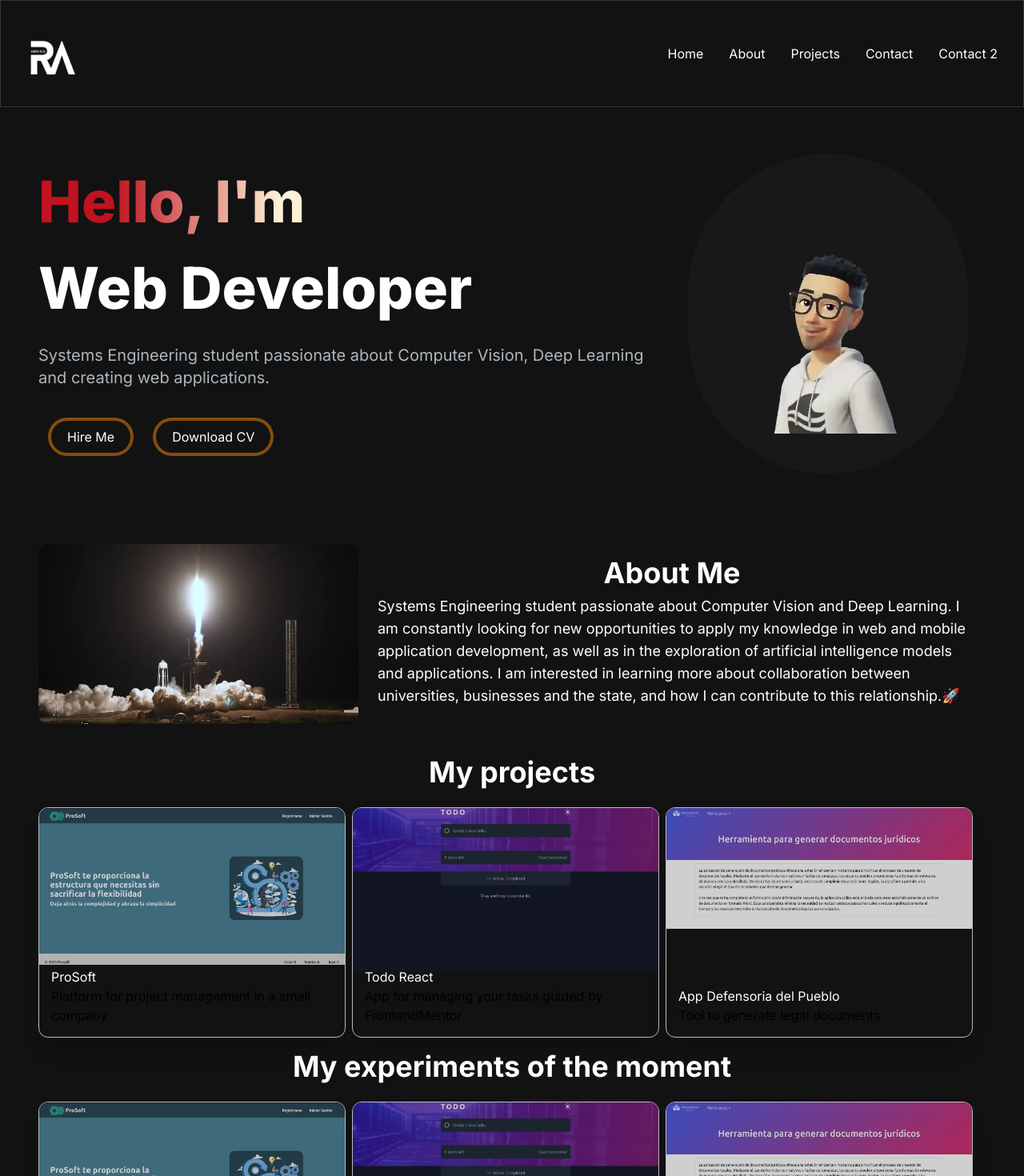
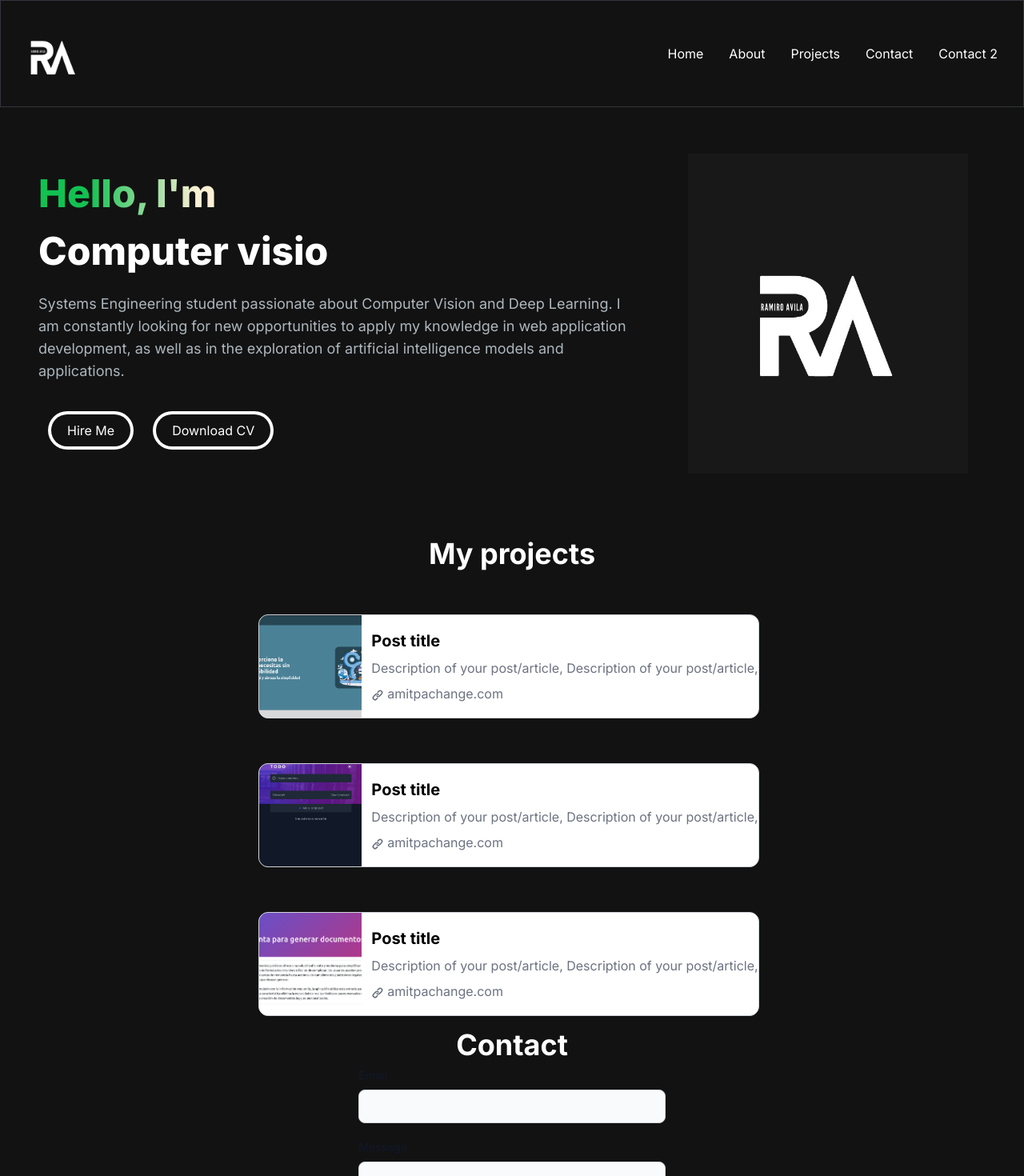
Before and after one commit to ramiro999/Portfolio, a Next.js app: page / in a window 1280 px wide. Shown: the top 1470 px of the page at 80% size. Built offline with nearby package versions, Linux system fonts and the light colour scheme.

Commit message:
wip in section one and projects

```diff
--- a/src/app/components/Projects/ProjectsSection.tsx
+++ b/src/app/components/Projects/ProjectsSection.tsx
@@ -26,23 +26,45 @@ export const Features = [
 
 const ProjectsSection: React.FC = () => {
   return (
-    <section className="flex flex-wrap">
+    <section className="">
         <h2 className="container mt-4 mb-2 text-2xl sm:text-4xl text-center font-bold text-white">
           My projects
         </h2>
         {Features.map((feature, index) => (
             <div key={index} className="da mr-2 mt-4 relative flex flex-col-1 justify-center">
-              <div className="group relative m-0 flex h-72 w-96 rounded-xl shadow-xl ring-gray-900/5 sm:mx-auto sm:max-w-lg">
-                <div className="h-full w-full overflow-hidden rounded-xl border border-gray-200 opacity-80 transition duration-300 ease-in-out group-hover:opacity-100 dark:border-gray-700 dark:opacity-70">
-                  <img src={feature.imgP} className="project-img" alt="Project"/>
-                </div>
-                <div className="absolute bottom-0 z-20 m-0 pb-4 ps-4 transition duration-300 ease-in-out group-hover:-translate-y-1 group-hover:translate-x-3 group-hover:scale-110">
+              <div className=" max-w-2xl mx-auto mt-10">
 
-                <h2 className= "text-white text-bold">{feature.title}</h2>
-                <p className="project-description">{feature.description}</p>
+                <div className="flex gap-3 bg-white border border-gray-300 rounded-xl overflow-hidden items-center justify-start">
+
+                  <div className="relative w-32 h-32 flex-shrink-0">
+                    <img src={feature.imgP} className="absolute left-0 top-0 w-full h-full object-cover object-center transition duration-50"/>
+                  </div>
+
+                  <div className="flex flex-col gap-2 py-2">
+
+                    <p className="text-xl font-bold">Post title</p>
+
+                    <p className="text-gray-500">
+                      Description of your post/article,
+                      Description of your post/article,
+                    </p>
+
+                    <span className="flex items-center justify-start text-gray-500">
+                      <svg className="w-4 h-4 mr-1 mt-1" fill="currentColor" viewBox="0 0 20 20" xmlns="http://www.w3.org/2000/svg">
+                        <path fill-rule="evenodd" d="M12.586 4.586a2 2 0 112.828 2.828l-3 3a2 2 0 01-2.828 0 1 1 0 00-1.414 1.414 4 4 0 005.656 0l3-3a4 4 0 00-5.656-5.656l-1.5 1.5a1 1 0 101.414 1.414l1.5-1.5zm-5 5a2 2 0 012.828 0 1 1 0 101.414-1.414 4 4 0 00-5.656 0l-3 3a4 4 0 105.656 5.656l1.5-1.5a1 1 0 10-1.414-1.414l-1.5 1.5a2 2 0 11-2.828-2.828l3-3z" clip-rule="evenodd"></path>
+                      </svg>
+                      <a href="amitpachange.com" target="_blank">amitpachange.com</a>
+                    </span>
+
+                  </div>
 
                 </div>
-            </div>
+
+              </div>
+
+
+
+
 
               </div>
         ))}
--- a/src/app/components/Sections/SectionOne.tsx
+++ b/src/app/components/Sections/SectionOne.tsx
@@ -15,7 +15,7 @@ const SectionOne: React.FC = () => {
           transition={{ duration: 0.5 }}
           className="col-span-8 place-self-center text-center sm:text-left justify-self-start"
         >
-          <h1 className="text-white mb-4 text-4xl sm:text-5xl lg:text-7xl lg:leading-normal font-extrabold">
+          <h1 className="text-white mb-4 text-2xl sm:text-3xl lg:text-5xl lg:leading-normal font-extrabold">
             <span className="text-transparent bg-clip-text bg-text-gradient">
               Hello, I&apos;m{" "}
             </span>
@@ -24,9 +24,7 @@ const SectionOne: React.FC = () => {
               sequence={[
                 "Ramiro Avila",
                 1000,
-                "Frontend Developer",
-                1000,
-                "Web Developer",
+                "FullStack Developer",
                 1000,
                 "Computer vision enthusiast",
                 1000,
@@ -36,23 +34,23 @@ const SectionOne: React.FC = () => {
               repeat={Infinity}
             />
           </h1>
-          <p className="text-[#ADB7BE] text-base sm:text-lg mb-6 lg:text-xl">
-            Systems Engineering student passionate about Computer Vision, Deep Learning and creating web applications.
+          <p className="text-[#ADB7BE] text-base sm:text-xs mb-6 lg:pr-10 lg:text-lg">
+          Systems Engineering student passionate about Computer Vision and Deep Learning. I am constantly looking for new opportunities to apply my knowledge in web application development, as well as in the exploration of artificial intelligence models and applications.
           </p>
           <div>
             <Link
               href="/"
-              className="px-1 inline-block py-1 w-full sm:w-fit rounded-full bg-gradient-to-br from-primary-500 to-secondary-500 bg-yellow-800 text-white mx-3"
+              className="px-1 inline-block py-1 w-full sm:w-fit rounded-full bg-gradient-to-br from-primary-500 to-secondary-500 bg-white text-white mx-3"
             >
-              <span className="block bg-[#121212] hover:text-red-300 rounded-full px-5 py-2">
+              <span className="block bg-[#121212] hover:text-green-300 rounded-full px-5 py-2">
                 Hire Me
               </span>
             </Link>
             <Link
               href="/"
-              className="px-1 inline-block py-1 w-full sm:w-fit rounded-full bg-gradient-to-br from-primary-500 to-secondary-500 bg-yellow-800 text-white mt-3 mx-3"
+              className="px-1 inline-block py-1 w-full sm:w-fit rounded-full bg-gradient-to-br from-primary-500 to-secondary-500 bg-white text-white mt-3 mx-3"
             >
-              <span className="block bg-[#121212] hover:text-red-300 rounded-full px-5 py-2">
+              <span className="block bg-[#121212] hover:text-green-300 rounded-full px-5 py-2">
                 Download CV
               </span>
             </Link>
@@ -64,9 +62,9 @@ const SectionOne: React.FC = () => {
           transition={{ duration: 0.5 }}
           className="col-span-4 place-self-center"
         >
-          <div className="mt-4 rounded-full bg-[#181818] w-[350px] h-[400px] relative ">
+          <div className="mt-4 bg-[#181818] w-[350px] h-[400px] relative ">
             <Image
-              src="/person.webp"
+              src="/1.png"
               alt="person image"
               className="absolute transform -translate-x-1/2 -translate-y-1/2 top-1/2 left-1/2"
               width={300}
--- a/src/app/page.tsx
+++ b/src/app/page.tsx
@@ -13,9 +13,8 @@ export default function Home() {
       <Navbar />
       <div className="container mt-24 mx-auto px-12 py-4">
         <SectionOne />
-        <AboutSection />
         <ProjectsSection />
-        <ExperimentsSection />
+
         <ContactSection />
       </div>
     </main>
--- a/tailwind.config.ts
+++ b/tailwind.config.ts
@@ -9,7 +9,7 @@ const config: Config = {
   theme: {
     extend: {
       backgroundImage: {
-        "text-gradient": "linear-gradient(90deg, #c1121f 28%, #fdf0d5 90%)",
+        "text-gradient": "linear-gradient(90deg, #12c152 28%, #fdf0d5 90%)",
         "text-gradient-2": "linear-gradient(90deg, #fdf0d5 20%, #003049 96%);",
         "gradient-radial": "radial-gradient(var(--tw-gradient-stops))",
         "gradient-conic":
```
